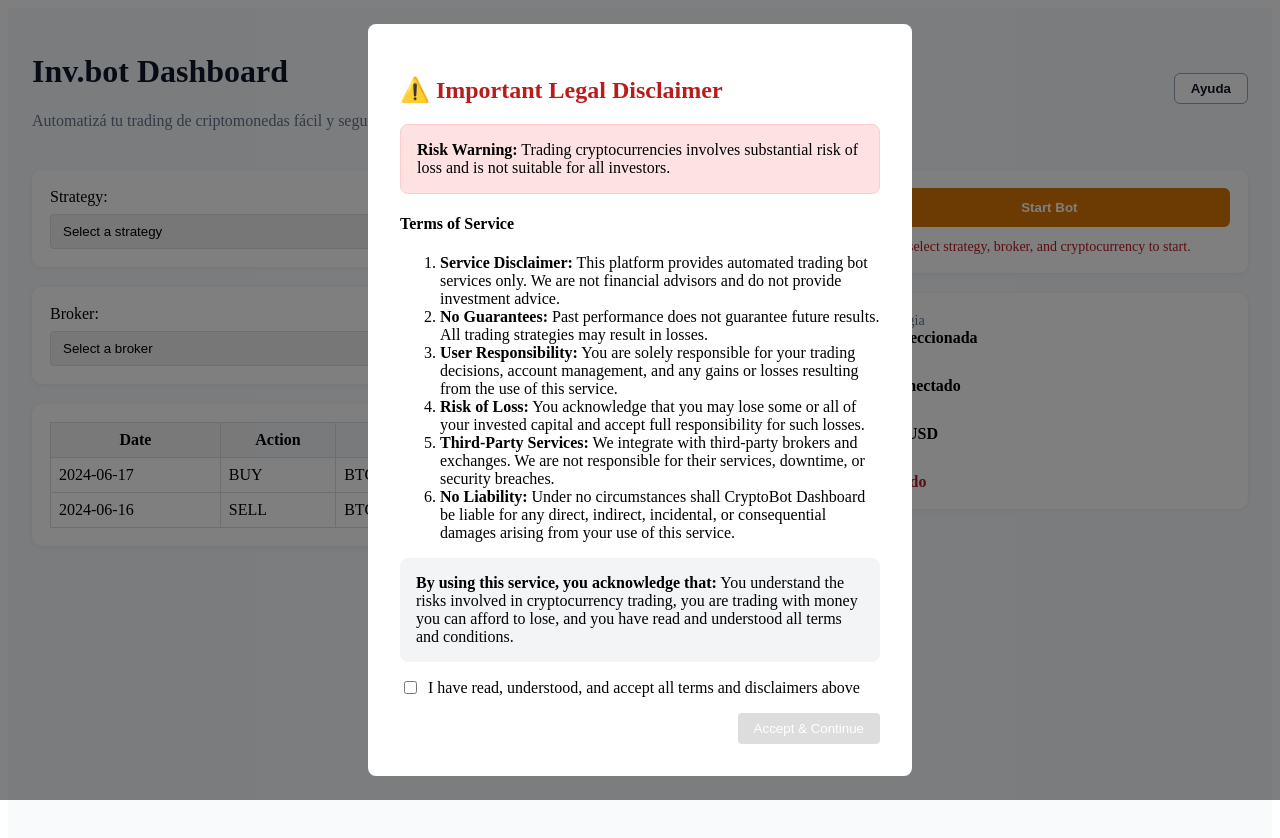
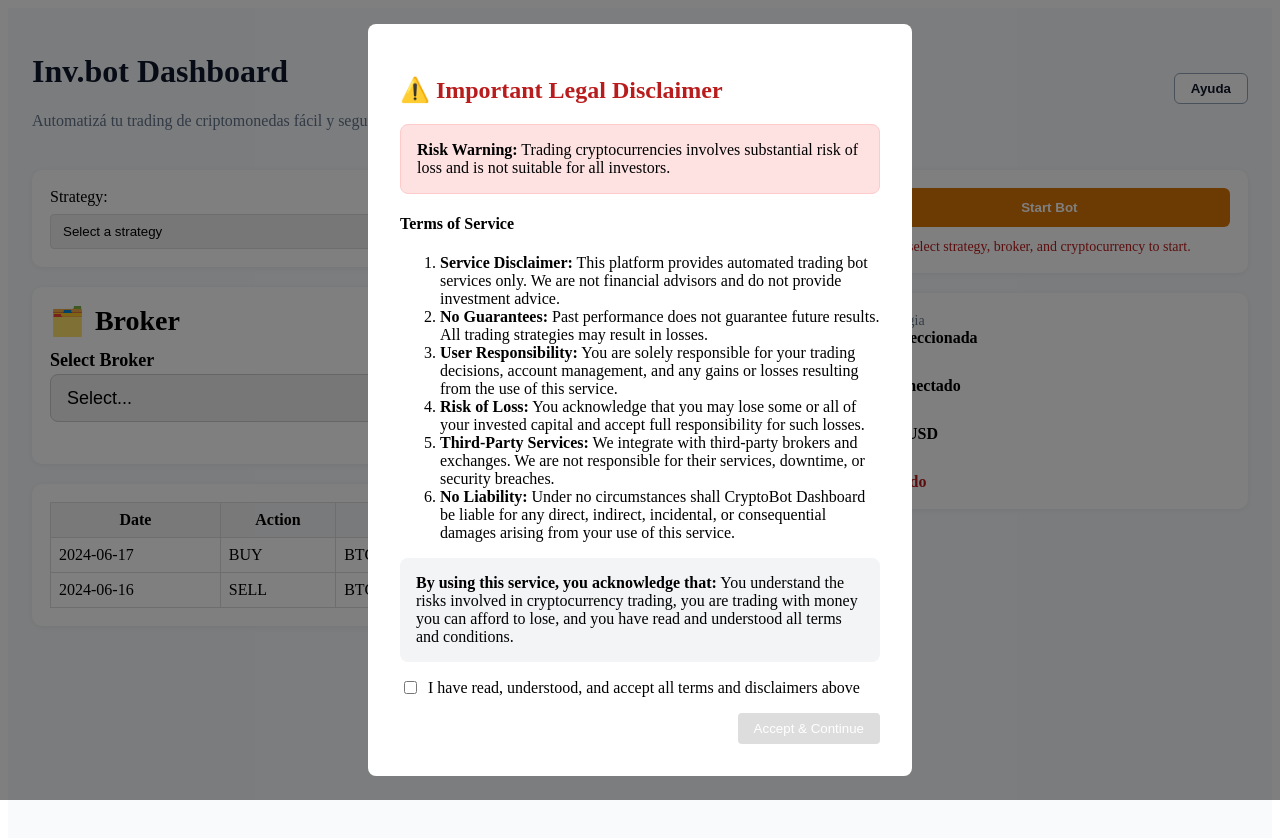
Before and after one commit to chirillojavier/INVES.BOT, a Next.js app: page / in a window 1280 px wide. Shown: the top 838 px of the page. Built offline with nearby package versions, Linux system fonts and the light colour scheme.

Commit message:
Update BrokerConnector.js

```diff
--- a/app/components/BrokerConnector.js
+++ b/app/components/BrokerConnector.js
@@ -2,48 +2,89 @@
 
 import React, { useState } from 'react';
 
-const brokers = [
-  { value: '', label: 'Select a broker' },
-  { value: 'alpaca', label: 'Alpaca' },
-  // { value: 'binance', label: 'Binance (próximamente)' }
-];
-
 export const BrokerConnector = ({ selectedBroker, onBrokerChange }) => {
   const [apiKey, setApiKey] = useState('');
   const [apiSecret, setApiSecret] = useState('');
+  const [connected, setConnected] = useState(false);
+
+  const handleConnect = () => {
+    // Simula conexión (acá podés hacer la validación real con Alpaca)
+    setConnected(true);
+  };
 
   return (
-    <div>
-      <label htmlFor="broker-select" style={{ display: 'block', marginBottom: 8 }}>
-        Broker:
-      </label>
-      <select
-        id="broker-select"
-        value={selectedBroker}
-        onChange={e => onBrokerChange(e.target.value)}
-        style={{ padding: 8, borderRadius: 4, border: '1px solid #ddd', width: '100%' }}
-      >
-        {brokers.map(broker => (
-          <option key={broker.value} value={broker.value}>
-            {broker.label}
-          </option>
-        ))}
-      </select>
-      {selectedBroker === 'alpaca' && (
-        <div style={{ marginTop: 12 }}>
+    <div style={{ marginBottom: 24 }}>
+      {/* Título */}
+      <div style={{ display: 'flex', alignItems: 'center', fontWeight: 700, fontSize: 28, marginBottom: 12 }}>
+        <span style={{ marginRight: 10 }}>🗂️</span>
+        Broker
+      </div>
+
+      {/* Selector de broker */}
+      <label style={{ fontWeight: 600, fontSize: 18, marginBottom: 3, display: 'block' }}>Select Broker</label>
+      <div style={{ marginBottom: 4 }}>
+        <select
+          value={selectedBroker}
+          onChange={e => {
+            onBrokerChange(e.target.value);
+            setConnected(false);
+          }}
+          style={{
+            width: '100%',
+            padding: 12,
+            borderRadius: 8,
+            border: '1px solid #ccc',
+            fontSize: 18,
+            fontWeight: 500
+          }}
+        >
+          <option value="">Select...</option>
+          <option value="alpaca">Alpaca</option>
+        </select>
+        {selectedBroker === "alpaca" && (
+          <span style={{
+            background: "#111c2b",
+            color: "#fff",
+            padding: "2px 10px",
+            borderRadius: 16,
+            fontSize: 16,
+            fontWeight: 700,
+            marginLeft: 10,
+            position: "relative",
+            top: -5
+          }}>
+            Recommended
+          </span>
+        )}
+      </div>
+      {selectedBroker === "alpaca" &&
+        <div style={{ fontSize: 14, color: "#7a8897", marginBottom: 18, marginTop: -2 }}>
+          Commission-free trading with crypto support
+        </div>
+      }
+
+      {/* API Key */}
+      {selectedBroker === "alpaca" && (
+        <>
+          <div style={{ fontWeight: 600, fontSize: 16, marginBottom: 2 }}>API Key</div>
           <input
-            type="text"
+            type="password"
             placeholder="API Key"
             value={apiKey}
             onChange={e => setApiKey(e.target.value)}
             style={{
               width: '100%',
-              padding: 8,
-              marginBottom: 8,
-              borderRadius: 4,
-              border: '1px solid #ccc'
+              padding: 16,
+              borderRadius: 8,
+              border: '1px solid #ddd',
+              fontSize: 18,
+              marginBottom: 18,
+              background: "#fff"
             }}
           />
+
+          {/* API Secret */}
+          <div style={{ fontWeight: 600, fontSize: 16, marginBottom: 2 }}>API Secret</div>
           <input
             type="password"
             placeholder="API Secret"
@@ -51,12 +92,60 @@ export const BrokerConnector = ({ selectedBroker, onBrokerChange }) => {
             onChange={e => setApiSecret(e.target.value)}
             style={{
               width: '100%',
-              padding: 8,
-              borderRadius: 4,
-              border: '1px solid #ccc'
+              padding: 16,
+              borderRadius: 8,
+              border: '1px solid #ddd',
+              fontSize: 18,
+              marginBottom: 18,
+              background: "#fff"
             }}
           />
-        </div>
+
+          {/* Botón conectar */}
+          <button
+            onClick={handleConnect}
+            disabled={!apiKey || !apiSecret}
+            style={{
+              width: '100%',
+              padding: 16,
+              background: "#0f172a",
+              color: "#fff",
+              border: "none",
+              borderRadius: 10,
+              fontWeight: 700,
+              fontSize: 20,
+              marginBottom: 20,
+              display: "flex",
+              alignItems: "center",
+              justifyContent: "center",
+              gap: 8,
+              cursor: (!apiKey || !apiSecret) ? "not-allowed" : "pointer",
+              opacity: (!apiKey || !apiSecret) ? 0.5 : 1
+            }}
+          >
+            <span role="img" aria-label="key">🔑</span>
+            Connect Broker
+          </button>
+
+          {/* Mensaje de conexión */}
+          {connected && (
+            <div style={{
+              background: "#eafbee",
+              color: "#17964b",
+              border: "1px solid #b9e5cb",
+              borderRadius: 12,
+              padding: 18,
+              fontWeight: 600,
+              fontSize: 22,
+              display: "flex",
+              alignItems: "center",
+              gap: 10
+            }}>
+              <span style={{ fontSize: 24 }}>✔️</span>
+              Connected to Alpaca
+            </div>
+          )}
+        </>
       )}
     </div>
   );
```
